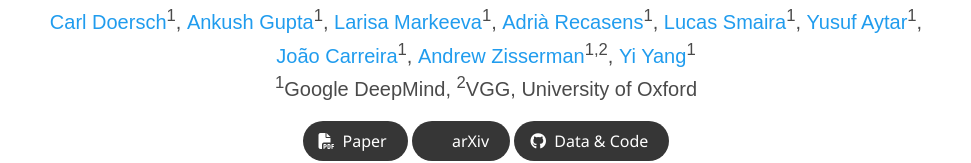
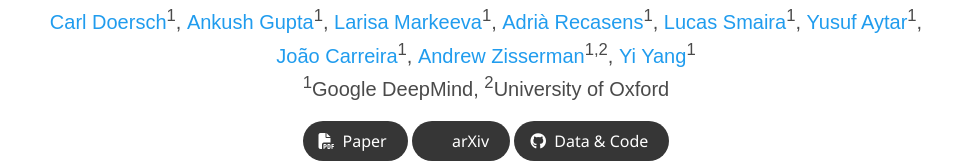
Before and after one commit to tapvid/tapvid.github.io, a plain HTML site: page index.html in a window 1280 px wide. Shown: the part 229-392 px from the top of the page, without its empty margins (154-1125 px from the left). Drawn offline with nearby package versions, Linux system fonts and the light colour scheme; some icons are missing; a web font is replaced by a local one.

Commit message:
tiny change

```diff
--- a/index.html
+++ b/index.html
@@ -106,7 +106,7 @@
 
             <div class="is-size-5 publication-authors">
               <span class="author-block"><sup>1</sup>Google DeepMind,</span>
-              <span class="author-block"><sup>2</sup>VGG, University of Oxford</span>
+              <span class="author-block"><sup>2</sup>University of Oxford</span>
             </div>
 
             <div class="column has-text-centered">
```
